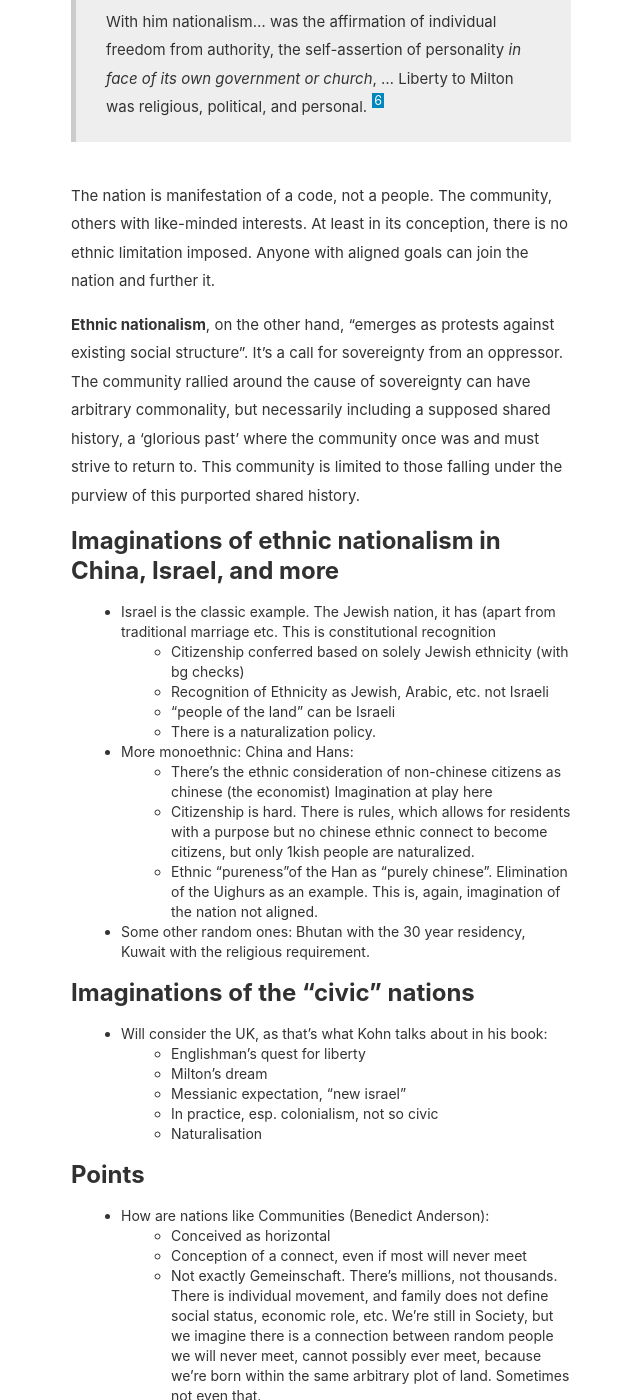
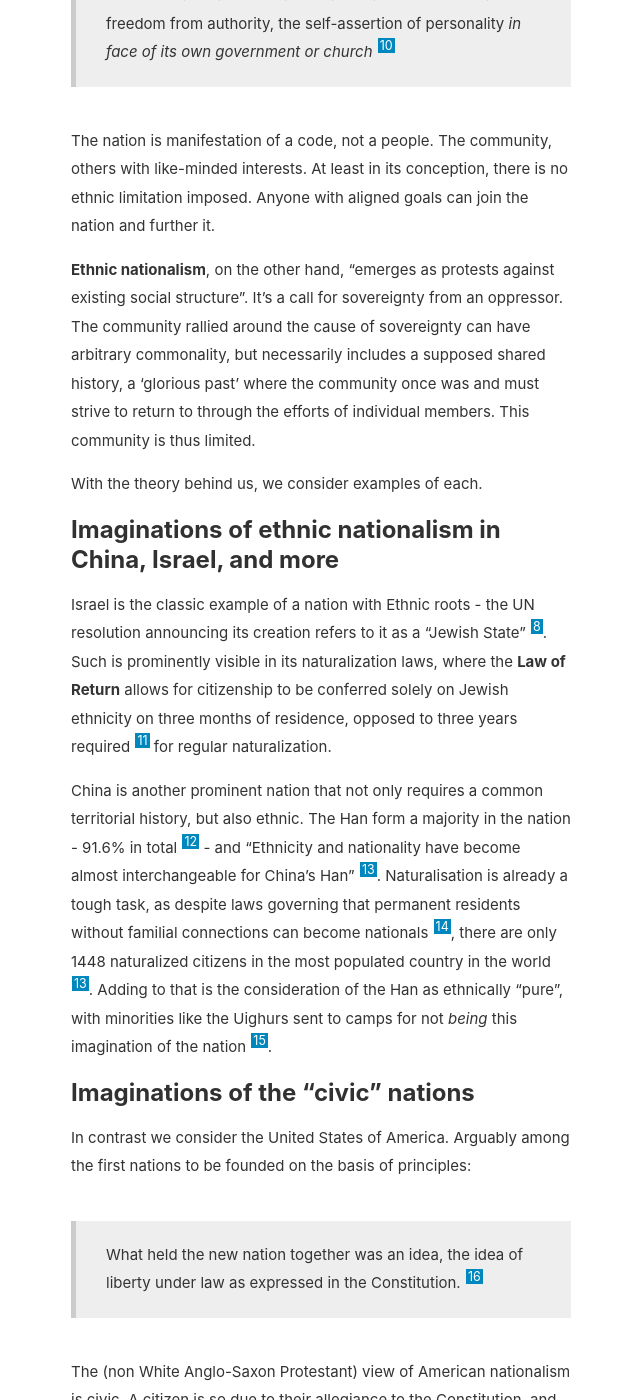
Before and after one commit to zubairabid/Semester7, a Jekyll site: the page built from subjects/nationalism/assign/20171076_Nationalism_asgn1.md, in a window 1280 px wide and 1400 px high, scrolled down 3517 px. Shown: the whole window, without its empty margins (319-959 px from the left). Built offline with Jekyll 4.4.1, drawn with Linux system fonts in a browser that asks for light colours; some of the changed text lies outside the part shown.

Commit message:
Nationalism p2

```diff
--- a/subjects/nationalism/assign/20171076_Nationalism_asgn1.md
+++ b/subjects/nationalism/assign/20171076_Nationalism_asgn1.md
@@ -76,31 +76,30 @@ need only look at Kohn's words in *The Nature of Nationalism*
 out of the pale of society in the same way that a *"traitor" to his nation*
 does today. [^kohnture]
 
-TODO add more
 
 # Is there a difference between the communities which are formed by civic and ethnic nationalism?
 
-There is a difference. It isn't black-and-white. Most sovereign nations today
+There is a difference. But it isn't black-and-white. Most sovereign nations today
 [^nations] appear to have some form of civic basis in their constitutions and
 laws for naturalized citizenship - mentioning, in some cases, the migrating
 individual's national status too. Some founded on civic principles have shown
-ethno-nationalist sentiments of late (eg: USA). But a difference still exists
-for ethnically-*imagined* nations, be it in their incorporation as by
-constitution (think Israel), or in the popular imagination of the residents
-(consider India).
+ethno-nationalist sentiments of late (eg: USA [^murica]). But a difference still
+exists for ethnically-*imagined* nations [^kunat] [^bhuci], be it in their
+incorporation as by constitution (think Israel [^israel]), or in the popular
+imagination of the residents (consider India).
 
 A quick demonstration of why popular Indian imagination is ethnic - consider
 how the population deifies the achievements of non-citizens with any degree of
 Indian descent as an Indian achievement, despite the individual's own national
-alignment which may not match this imagination.
-TODO Refactor
+alignment which may not match this imagination. Or even in the behaviour towards
+those who don't "look Indian".
 
 ## Theoretical differences distinguishing the two
 
 Why should there be a difference?
 
-There are differences in the inspiration for each type of
-nationalism. Hans Kohn talked of "western" (civic) and "eastern" (ethnic)
+It's in the imagination of a nation.
+Hans Kohn talked of "western" (civic) and "eastern" (ethnic)
 nationalisms [^kohnbook], and the motivations for each highlights the difference
 in the imagination that forms aforementioned imagined communities.
 
@@ -112,8 +111,8 @@ England:
 
 > With him nationalism...
 > was the affirmation of individual freedom from authority,
-> the self-assertion of personality *in face of its own government or church*,
-> ... Liberty to Milton was religious, political, and personal. [^kohnbookmil]
+> the self-assertion of personality *in face of its own government or church*
+[^kohnbookmil]
 
 The nation is manifestation of a code, not a people. The community, others with
 like-minded interests. At least in its conception, there is no ethnic limitation
@@ -122,39 +121,49 @@ imposed. Anyone with aligned goals can join the nation and further it.
 **Ethnic nationalism**, on the other hand, "emerges as protests against existing
 social structure". It's a call for sovereignty from an oppressor. The community
 rallied around the cause of sovereignty can have arbitrary commonality, but
-necessarily including a supposed shared history, a 'glorious past' where the
-community once was and must strive to return to. This community is limited to
-those falling under the purview of this purported shared history.
+necessarily includes a supposed shared history, a 'glorious past' where the
+community once was and must strive to return to through the efforts of
+individual members. This community is thus limited.
+
+With the theory behind us, we consider examples of each.
 
 ## Imaginations of ethnic nationalism in China, Israel, and more
 
-- Israel is the classic example. The Jewish nation, it has (apart from
-  traditional marriage etc. This is constitutional recognition
-    - Citizenship conferred based on solely Jewish ethnicity (with bg checks)
-    - Recognition of Ethnicity as Jewish, Arabic, etc. not Israeli
-    - "people of the land" can be Israeli
-    - There is a naturalization policy.
-- More monoethnic: China and Hans:
-    - There's the ethnic consideration of non-chinese citizens as chinese (the
-      economist) Imagination at play here
-    - Citizenship is hard. There is rules, which allows for residents with a
-      purpose but no chinese ethnic connect to become citizens, but only 1kish
-      people are naturalized.
-    - Ethnic "pureness"of the Han as "purely chinese". Elimination of the
-      Uighurs as an example. This is, again, imagination of the nation not
-      aligned.
-- Some other random ones: Bhutan with the 30 year residency, Kuwait with the
-  religious requirement.
+Israel is the classic example of a nation with Ethnic roots - the UN resolution
+announcing its creation refers to it as a "Jewish State" [^israel]. Such is
+prominently visible in its naturalization laws, where the **Law of Return**
+allows for citizenship to be conferred solely on Jewish ethnicity on three
+months of residence, opposed to three years required [^isapp] for regular
+naturalization.
+
+China is another prominent nation that not only requires a common territorial
+history, but also ethnic. The Han form a majority in the nation - 91.6% in total
+[^chicia] - and "Ethnicity and nationality have become almost interchangeable
+for China’s Han" [^ecochi]. Naturalisation is already a tough task, as despite
+laws governing that permanent residents without familial connections can become
+nationals [^chiimm], there are only 1448 naturalized citizens in the most
+populated country in the world [^ecochi]. Adding to that is the consideration of
+the Han as ethnically "pure", with minorities like the Uighurs sent to camps
+for not *being* this imagination of the nation [^chiui].
 
 ## Imaginations of the "civic" nations
 
-- Will consider the UK, as that's what Kohn talks about in his book:
-    - Englishman's quest for liberty
-    - Milton's dream
-    - Messianic expectation, "new israel"
-    - In practice, esp. colonialism, not so civic
-    - Naturalisation
+In contrast we consider the United States of America. Arguably among the first
+nations to be founded on the basis of principles:
 
+> What held the new nation together was an idea, the idea of liberty under law
+as expressed in the Constitution. [^kohnam]
+
+The (non White Anglo-Saxon Protestant) view of American nationalism is civic. A
+citizen is so due to their allegiance to the Constitution, and ethnicity plays
+no role, leading to the nation's reputation as a "melting pot".
+
+It so happens that this is *not* the only view of American nationalism
+[^murica]. Reasonably popular imagination of the nation tends to make ethnic
+restrictions on membership, and this is not unique to the United States (think
+India again). Like
+aforementioned, there's significant mish-mash of the two, and it remains to be
+seen which branch will prevail at the end of it all.
 
 ## Points
 
@@ -250,11 +259,11 @@ Random thoughts
 on the origin and spread of nationalism. London: Verso. Pages 5-7
 
 [^gellner]: Gellner, E. (1964). Thought and change P. 169. London : Weidenfeld
-and Nicolson. http://archive.org/details/thoughtchange0000gell Emphasis added
+and Nicolson. http://archive.org/details/thoughtchange0000gell *Emphasis added*
 
 [^kohnture]: Kohn, H. (1939). The Nature of Nationalism. The American Political
 Science Review, 33(6), 1001–1021. JSTOR. https://doi.org/10.2307/1948728
-Emphasis added
+*Emphasis added*
 
 [^kohnbook]: Kohn, H. (1965). Nationalism its Meaning and History. Revised
 Edition Princton, NJ.
@@ -262,5 +271,48 @@ Edition Princton, NJ.
 [^kohnbookmil]: Kohn, H. (1965). Nationalism its Meaning and History P. 16-17.
 Revised Edition Princton, NJ.
 
+[^kohnam]: Kohn, H. (1965). Nationalism its Meaning and History P. 19-20.
+Revised Edition Princton, NJ.
 
-[^nations]: TODO footnote on nations being civic
+
+[^nations]: Based on a brief survey, all states allow some form of
+naturalization in order to be a citizen of the country, with some of them
+specifying nationality as well. However, it isn't as "easy" for some if the
+to-be immigrant has no familial connection to the State. Bhutan requires 30
+years of residency with no record of remonstrances against the government,
+Kuwait requires 20 years along with the requirement of being a Muslim.
+Israel and China too, although we will be discussing those at length
+later.
+
+[^israel]: Safran, W. (2016). Citizenship and Nationality in Democratic Systems:
+Approaches to Defining and Acquiring Membership in the Political Community:
+International Political Science Review. P. 13-15
+https://doi.org/10.1177/019251297018003006
+
+[^murica]: Bonikowski, B., & DiMaggio, P. (2016). Varieties of American Popular
+Nationalism. American Sociological Review, 81(5), 949–980.
+https://doi.org/10.1177/0003122416663683
+
+[^ecochi]: The upper Han. (n.d.). The Economist. Retrieved September 1, 2020,
+from https://www.economist.com/briefing/2016/11/19/the-upper-han
+
+[^chiimm]: Application for Naturalisation as a Chinese National | Immigration
+Department. (n.d.). Retrieved September 1, 2020, from
+https://www.immd.gov.hk/eng/services/chinese_nationality/Application_for_Naturalization_as_a_Chinese_National.html
+
+[^kunat]: Kuwaiti Nationality Law. (n.d.). Retrieved September 1, 2020, from
+https://www.ilo.org/dyn/natlex/docs/ELECTRONIC/83364/91990/F734821664/KWT83364.pdf
+
+[^bhuci]: Bhutan Citizenship Act, 1985. (n.d.). Retrieved September 1, 2020,
+from https://www.nab.gov.bt/assets/uploads/docs/acts/2014/Bhutan_Citizen_Act_1985Eng.pdf
+
+[^isapp]: Apply to be naturalized if you are a permanent resident. (n.d.).
+GOV.IL. Retrieved September 2, 2020, from
+https://www.gov.il/en/service/request_for_citizenship_of_a_person_who_holds_pemanent_residency
+
+[^chicia]: CIA China Summary. (n.d.). Retrieved September 1, 2020, from
+https://www.cia.gov/library/publications/the-world-factbook/attachments/summaries/CH-summary.pdf
+
+[^chiui]: Up to one million detained in China’s mass “re-education” drive.
+(n.d.). Retrieved September 2, 2020, from
+https://www.amnesty.org/en/latest/news/2018/09/china-up-to-one-million-detained/
```
Also changed, not shown: 1 other file.
